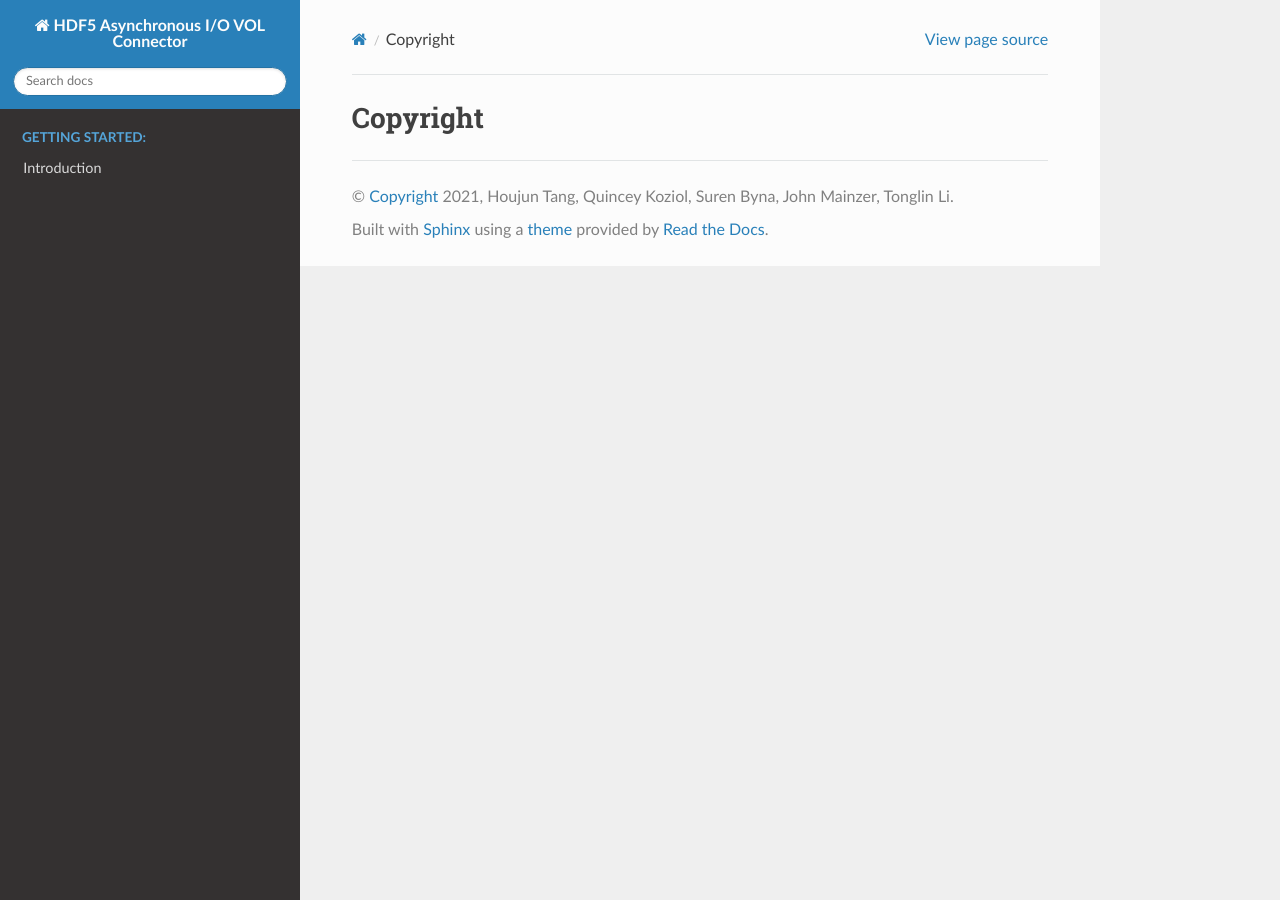
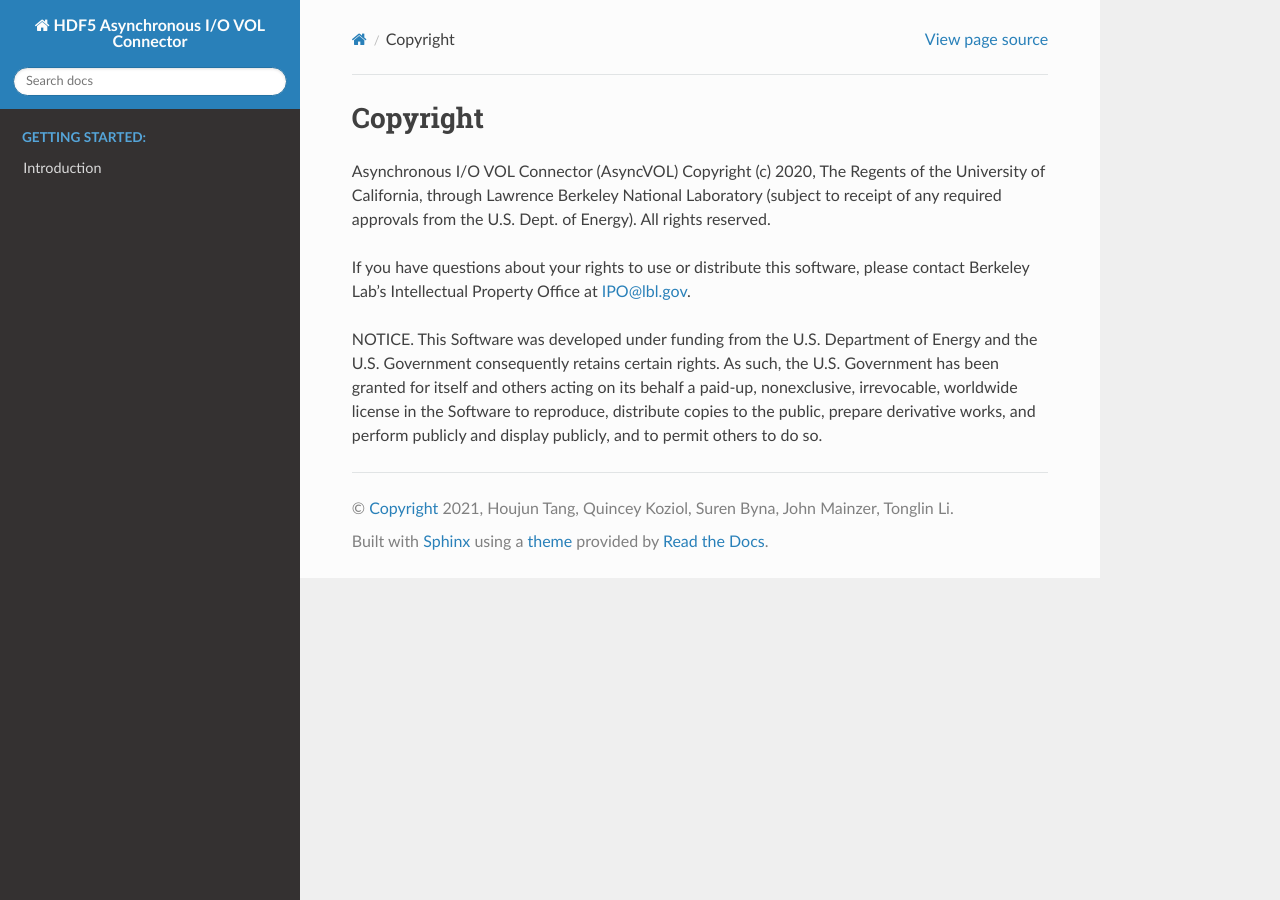
Before and after one commit to HDFGroup/vol-async, a Sphinx documentation site: the page built from docs/source/copyright.rst, in a window 1280 px wide. Built offline with Sphinx 7.4.7 and the Read the Docs theme 2.0.0, drawn with Linux system fonts in a browser that asks for light colours.

Commit message:
Completed copyright section

```diff
--- a/docs/source/copyright.rst
+++ b/docs/source/copyright.rst
@@ -1,2 +1,18 @@
 Copyright
 ===================================
+
+Asynchronous I/O VOL Connector (AsyncVOL) Copyright (c) 2020, The
+Regents of the University of California, through Lawrence Berkeley
+National Laboratory (subject to receipt of any required approvals from
+the U.S. Dept. of Energy).  All rights reserved.
+
+If you have questions about your rights to use or distribute this software,
+please contact Berkeley Lab's Intellectual Property Office at
+IPO@lbl.gov.
+
+NOTICE.  This Software was developed under funding from the U.S. Department
+of Energy and the U.S. Government consequently retains certain rights.  As
+such, the U.S. Government has been granted for itself and others acting on
+its behalf a paid-up, nonexclusive, irrevocable, worldwide license in the
+Software to reproduce, distribute copies to the public, prepare derivative
+works, and perform publicly and display publicly, and to permit others to do so.
```
